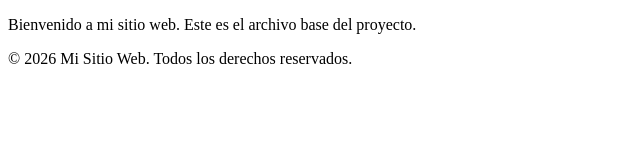
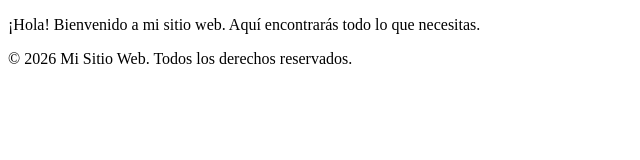
Before and after one commit to OmaRecalde/git-branch-exercise, a plain HTML site: page index.html in a window 1280 px wide. Shown: the whole page, without its empty margins (0-640 px from the left). Drawn offline with Linux system fonts and the light colour scheme.

Commit message:
Actualizar párrafo de bienvenida y agregar footer con copyright

```diff
--- a/index.html
+++ b/index.html
@@ -6,7 +6,7 @@
     <title>Mi Sitio Web</title>
 </head>
 <body>
-    <p>Bienvenido a mi sitio web. Este es el archivo base del proyecto.</p>
+    <p>¡Hola! Bienvenido a mi sitio web. Aquí encontrarás todo lo que necesitas.</p>
 
     <footer>
         <p>&copy; 2026 Mi Sitio Web. Todos los derechos reservados.</p>
```
